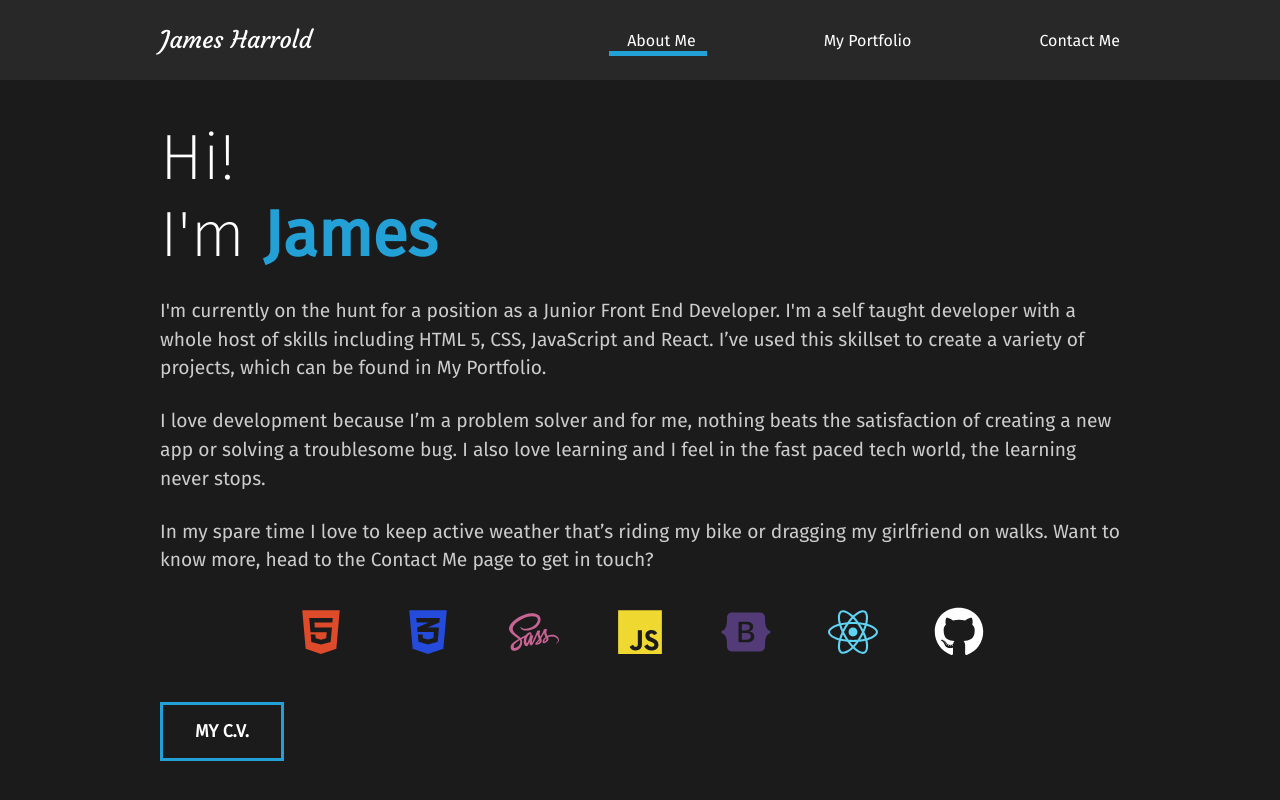
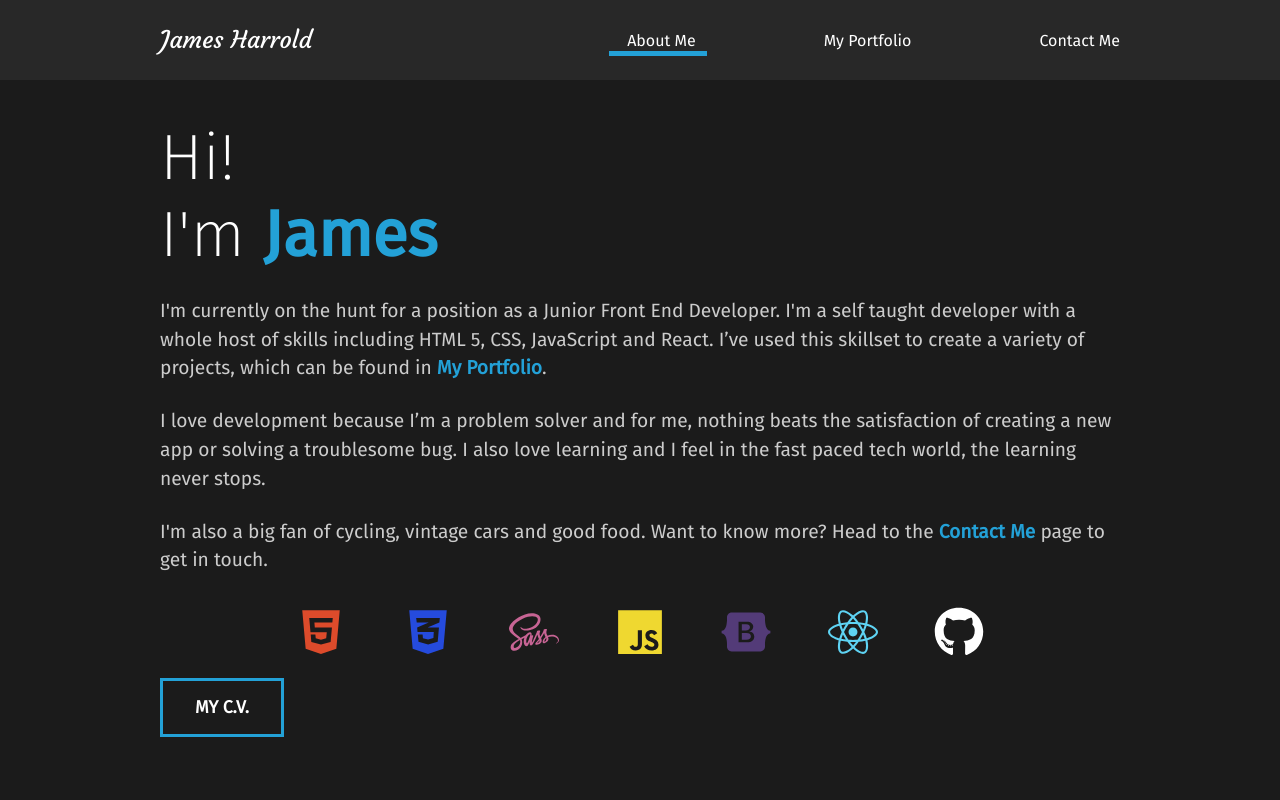
Before and after one commit to Jamesh66/new-portfolio, a React (Create React App) app: page / in a window 1280 px wide. Built offline with nearby package versions, Linux system fonts and the light colour scheme.

Commit message:
new links on landing page

```diff
--- a/src/components/AboutSection.js
+++ b/src/components/AboutSection.js
@@ -14,6 +14,7 @@ import {
   FaReact,
   FaGithub,
 } from "react-icons/fa";
+import { Link } from "react-router-dom";
 
 const AboutSection = () => {
   return (
@@ -29,22 +30,33 @@ const AboutSection = () => {
             </motion.h2>
           </StyledHide>
           <StyledHide>
-            <motion.p variants={fade}>
+            <motion.p variants={titleAnim}>
               I'm currently on the hunt for a position as a Junior Front End
               Developer. I'm a self taught developer with a whole host of skills
               including HTML 5, CSS, JavaScript and React. I’ve used this
-              skillset to create a variety of projects, which can be found in My
-              Portfolio.
+              skillset to create a variety of projects, which can be found in{" "}
+              <span>
+                <Link to="/portfolio">My Portfolio</Link>
+              </span>
+              .
             </motion.p>
-            <motion.p variants={fade}>
+          </StyledHide>
+          <StyledHide>
+            <motion.p variants={titleAnim}>
               I love development because I’m a problem solver and for me,
               nothing beats the satisfaction of creating a new app or solving a
               troublesome bug. I also love learning and I feel in the fast paced
               tech world, the learning never stops.
             </motion.p>
-            <motion.p variants={fade}>
-              In my spare time I love to keep active weather that’s riding my
-              bike or dragging my girlfriend on walks. Want to know more, head to the Contact Me page to get in touch?
+          </StyledHide>
+          <StyledHide>
+            <motion.p variants={titleAnim}>
+              I'm also a big fan of cycling, vintage cars and good food. Want to
+              know more? Head to the{" "}
+              <Link to="/contact">
+                <span>Contact Me</span>
+              </Link>{" "}
+              page to get in touch.
             </motion.p>
           </StyledHide>
           <StyledIcons variants={fade}>
@@ -87,7 +99,7 @@ const AboutSection = () => {
 
 export const StyledIcons = styled(motion.div)`
   ul {
-    padding: 2rem 5rem;
+    padding: 2rem 5rem 0.5rem 5rem;
     display: flex;
     flex-wrap: wrap;
     list-style: none;
--- a/src/components/ContactSection.js
+++ b/src/components/ContactSection.js
@@ -78,6 +78,7 @@ const ContactSection = () => {
             placeholder="Email"
           ></StyledTextField>
           <StyledTextArea
+            spellcheck="true"
             name="message"
             type="text"
             placeholder="Message"
--- a/src/components/GlobalStyle.js
+++ b/src/components/GlobalStyle.js
@@ -56,6 +56,9 @@ p{
     font-size: 1.2rem;
     line-height:150%;
 }
+a{
+        text-decoration: none;
+    }
 h4{
     font-weight:bold;
 }
--- a/src/styles.js
+++ b/src/styles.js
@@ -6,8 +6,12 @@ export const StyledAbout = styled(motion.div)`
   display: flex;
   align-items: center;
   justify-content: space-between;
-  padding: 2rem 10rem;
+  padding: 0.5rem 10rem 2rem 10rem;
   color: white;
+  a {
+    color: #23a1d7;
+    text-decoration: none;
+  }
   @media (max-width: 1100px) {
     display: block;
     padding: 10rem 4rem;
```
Also changed, not shown: 1 other file (tests, documents, lock files or other folders).
